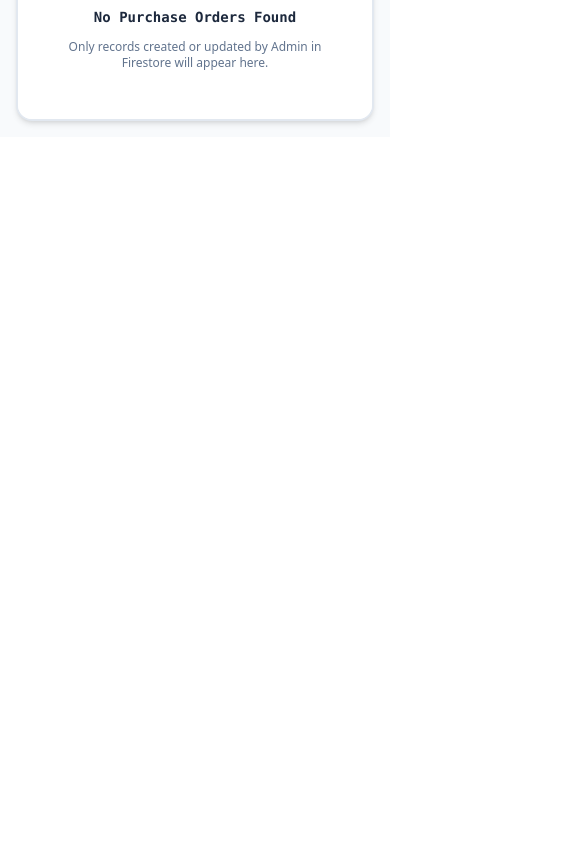
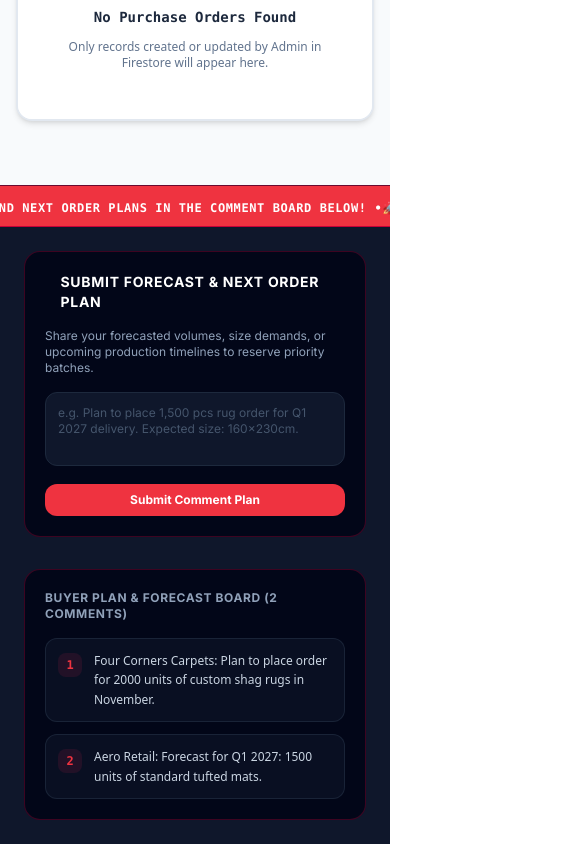
Before and after one commit to ASHOK-INDIA/Four-Corner-Carpet, a React (Vite) app: page / in a window 390 px wide. Shown: the part 906-1750 px from the top of the page, 585 px wide, since content can reach past the window. Before the commit the page ends 1043 px from the top, so only its background shows below. Built offline with nearby package versions, Linux system fonts and the light colour scheme; no server answers; the database is empty.

Commit message:
feat: implement buyer forecast tracker
Add persistent buyer forecast comments functionality with a marquee display. Update container stuffing models, refine UI branding labels, and simplify modal aesthetics.

```diff
--- a/src/App.tsx
+++ b/src/App.tsx
@@ -69,6 +69,16 @@ export default function App() {
   // State: New Modules (3D CBM & Competitor Intel)
   const [is3DContainerOpen, setIs3DContainerOpen] = useState<boolean>(false);
   const [isCompetitorIntelOpen, setIsCompetitorIntelOpen] = useState<boolean>(false);
+
+  // State: Buyer Forecast Comments
+  const [buyerComment, setBuyerComment] = useState<string>('');
+  const [commentsList, setCommentsList] = useState<string[]>(() => {
+    const saved = localStorage.getItem('buyer_forecast_comments');
+    return saved ? JSON.parse(saved) : [
+      "Four Corners Carpets: Plan to place order for 2000 units of custom shag rugs in November.",
+      "Aero Retail: Forecast for Q1 2027: 1500 units of standard tufted mats.",
+    ];
+  });
 
   // Real-time Firestore Subscriptions - Live admin-entered data ONLY
   useEffect(() => {
@@ -347,6 +357,16 @@ export default function App() {
     }
   };
 
+  const handleAddComment = (e: React.FormEvent) => {
+    e.preventDefault();
+    if (!buyerComment.trim()) return;
+    const updated = [buyerComment.trim(), ...commentsList];
+    setCommentsList(updated);
+    localStorage.setItem('buyer_forecast_comments', JSON.stringify(updated));
+    setBuyerComment('');
+    alert('Thank you! Your forecast comment has been submitted and recorded.');
+  };
+
   return (
     <div className="bg-slate-50 text-slate-900 min-h-screen flex flex-col antialiased selection:bg-[#E4002B] selection:text-white">
       {/* Top Header Navigation */}
@@ -405,6 +425,68 @@ export default function App() {
           onDeleteOrder={handleDeleteOrder}
         />
       </main>
+
+      {/* Interactive Footer & Moving Forecast Board */}
+      <footer className="mt-12 bg-slate-900 border-t border-rose-700/50 text-slate-300">
+        {/* Moving News Ticker */}
+        <div className="bg-[#EF3340] text-white py-2 overflow-hidden relative border-b border-rose-700 select-none">
+          <div className="animate-marquee whitespace-nowrap flex gap-8 text-xs font-mono font-bold uppercase tracking-wider">
+            <span>📢 Buyer Notice: Please submit your Q4 forecasts and next order plans in the comment board below! •</span>
+            <span>🚀 Capacities for November are booking fast - secure your production batches today •</span>
+            <span>📝 Let us know your future volume requirements to optimize material prep times •</span>
+            <span>📢 Buyer Notice: Please submit your Q4 forecasts and next order plans in the comment board below! •</span>
+            <span>🚀 Capacities for November are booking fast - secure your production batches today •</span>
+            <span>📝 Let us know your future volume requirements to optimize material prep times •</span>
+          </div>
+        </div>
+
+        {/* Comment Box & Interactive Planner Board */}
+        <div className="max-w-7xl mx-auto p-6 grid grid-cols-1 md:grid-cols-12 gap-8 items-start">
+          {/* Form Side */}
+          <div className="md:col-span-5 bg-slate-950 p-5 rounded-2xl border border-rose-700/30 space-y-4">
+            <h3 className="text-sm font-bold text-white uppercase tracking-wider flex items-center gap-2">
+              <span className="w-2 h-2 rounded-full bg-[#EF3340] animate-ping"></span>
+              Submit Forecast & Next Order Plan
+            </h3>
+            <p className="text-xs text-slate-400">
+              Share your forecasted volumes, size demands, or upcoming production timelines to reserve priority batches.
+            </p>
+            <form onSubmit={handleAddComment} className="space-y-3">
+              <textarea
+                value={buyerComment}
+                onChange={(e) => setBuyerComment(e.target.value)}
+                placeholder="e.g. Plan to place 1,500 pcs rug order for Q1 2027 delivery. Expected size: 160x230cm."
+                rows={3}
+                required
+                className="w-full bg-slate-900 border border-slate-800 rounded-xl p-3 text-xs text-slate-100 placeholder:text-slate-600 focus:outline-none focus:border-[#EF3340] resize-none"
+              ></textarea>
+              <button
+                type="submit"
+                className="w-full py-2 bg-[#EF3340] hover:bg-rose-700 text-white font-bold text-xs rounded-xl transition cursor-pointer"
+              >
+                Submit Comment Plan
+              </button>
+            </form>
+          </div>
+
+          {/* List Side */}
+          <div className="md:col-span-7 bg-slate-950 p-5 rounded-2xl border border-rose-700/30 space-y-4 max-h-[280px] overflow-y-auto custom-scrollbar">
+            <h4 className="text-xs font-bold text-slate-400 uppercase tracking-wider">
+              Buyer Plan & Forecast Board ({commentsList.length} Comments)
+            </h4>
+            <div className="space-y-3">
+              {commentsList.map((cmt, idx) => (
+                <div key={idx} className="p-3 bg-slate-900/60 rounded-xl border border-slate-800/80 text-xs flex items-start gap-3">
+                  <div className="w-6 h-6 rounded-lg bg-rose-500/10 text-[#EF3340] font-bold flex items-center justify-center font-mono flex-shrink-0 mt-0.5">
+                    {idx + 1}
+                  </div>
+                  <p className="text-slate-300 font-sans leading-relaxed break-words">{cmt}</p>
+                </div>
+              ))}
+            </div>
+          </div>
+        </div>
+      </footer>
 
       {/* Detail Breakdown Modal */}
       <DetailModal
--- a/src/components/CompetitorIntelligenceModal.tsx
+++ b/src/components/CompetitorIntelligenceModal.tsx
@@ -281,7 +281,7 @@ export const CompetitorIntelligenceModal: React.FC<CompetitorIntelligenceModalPr
           </div>
           <div>
             <div className="flex items-center space-x-2">
-              <h2 className="text-base font-bold tracking-wide">Competitor Intelligence</h2>
+              <h2 className="text-base font-bold tracking-wide">Competitor</h2>
               <span className="px-2 py-0.5 bg-amber-500/20 text-amber-300 border border-amber-500/30 rounded text-[10px] font-mono font-bold uppercase">
                 DE & Surrounding EU Kids Market
               </span>
--- a/src/components/PrintSummaryModal.tsx
+++ b/src/components/PrintSummaryModal.tsx
@@ -186,10 +186,6 @@ export const PrintSummaryModal: React.FC<PrintSummaryModalProps> = ({
             <div className="flex justify-between items-end text-[10px] text-slate-400">
               <div>
                 <p className="font-bold text-white">POPTOP PRODUCTION MANUFACTURING UNIT</p>
-                <p>Automated Production Tracking System</p>
-                <p className="text-[9px] text-slate-500 mt-0.5">
-                  Confidential internal report generated for official operations use.
-                </p>
               </div>
               <div className="text-right">
                 <p className="font-semibold text-slate-300">Authorized Signatory</p>
--- a/src/components/ShipmentTrackModal.tsx
+++ b/src/components/ShipmentTrackModal.tsx
@@ -114,7 +114,7 @@ export const ShipmentTrackModal: React.FC<ShipmentTrackModalProps> = ({
       </div>
 
       {/* Modal Body */}
-      <div className="p-6 overflow-y-auto space-y-6 custom-scrollbar flex-1 bg-slate-900 text-slate-200">
+      <div className="p-6 overflow-y-auto space-y-6 custom-scrollbar flex-1 bg-[#d7be9f] text-slate-100">
         {!currentOrder ? (
           <div className="bg-slate-950 p-12 rounded-xl border border-rose-700 text-center space-y-3">
             <div className="w-12 h-12 bg-cyan-500/10 text-cyan-400 rounded-2xl flex items-center justify-center mx-auto border border-cyan-500/30">
--- a/src/context/LanguageContext.tsx
+++ b/src/context/LanguageContext.tsx
@@ -60,8 +60,8 @@ export interface Translations {
 const enTranslations: Translations = {
   appTitle: 'POPTOP PRODUCTION',
   createPo: 'Create PO',
-  cbmCalc: '3D CBM Calc',
-  competitorIntel: 'Competitor Intel',
+  cbmCalc: 'Container Plan',
+  competitorIntel: 'Competitor',
   shipmentTrack: 'Shipment Track',
   ppwr: 'PPWR',
   print: 'Print',
@@ -110,8 +110,8 @@ const enTranslations: Translations = {
 const deAtTranslations: Translations = {
   appTitle: 'POPTOP PRODUKTION',
   createPo: 'Bestellung erstellen',
-  cbmCalc: '3D CBM-Rechner',
-  competitorIntel: 'Mitbewerber-Analyse',
+  cbmCalc: 'Container-Plan',
+  competitorIntel: 'Mitbewerber',
   shipmentTrack: 'Sendungsverfolgung',
   ppwr: 'PPWR-Konformität',
   print: 'Drucken',
--- a/src/index.css
+++ b/src/index.css
@@ -44,3 +44,18 @@
 .custom-scrollbar::-webkit-scrollbar-thumb:hover {
   background: #94a3b8;
 }
+
+/* Smooth Scrolling Marquee Animation */
+@keyframes marquee {
+  0% {
+    transform: translateX(0%);
+  }
+  100% {
+    transform: translateX(-50%);
+  }
+}
+
+.animate-marquee {
+  display: inline-block;
+  animation: marquee 30s linear infinite;
+}
```
Also changed, not shown: src/components/ContainerStuffingModal.tsx (+98 -24 lines).
